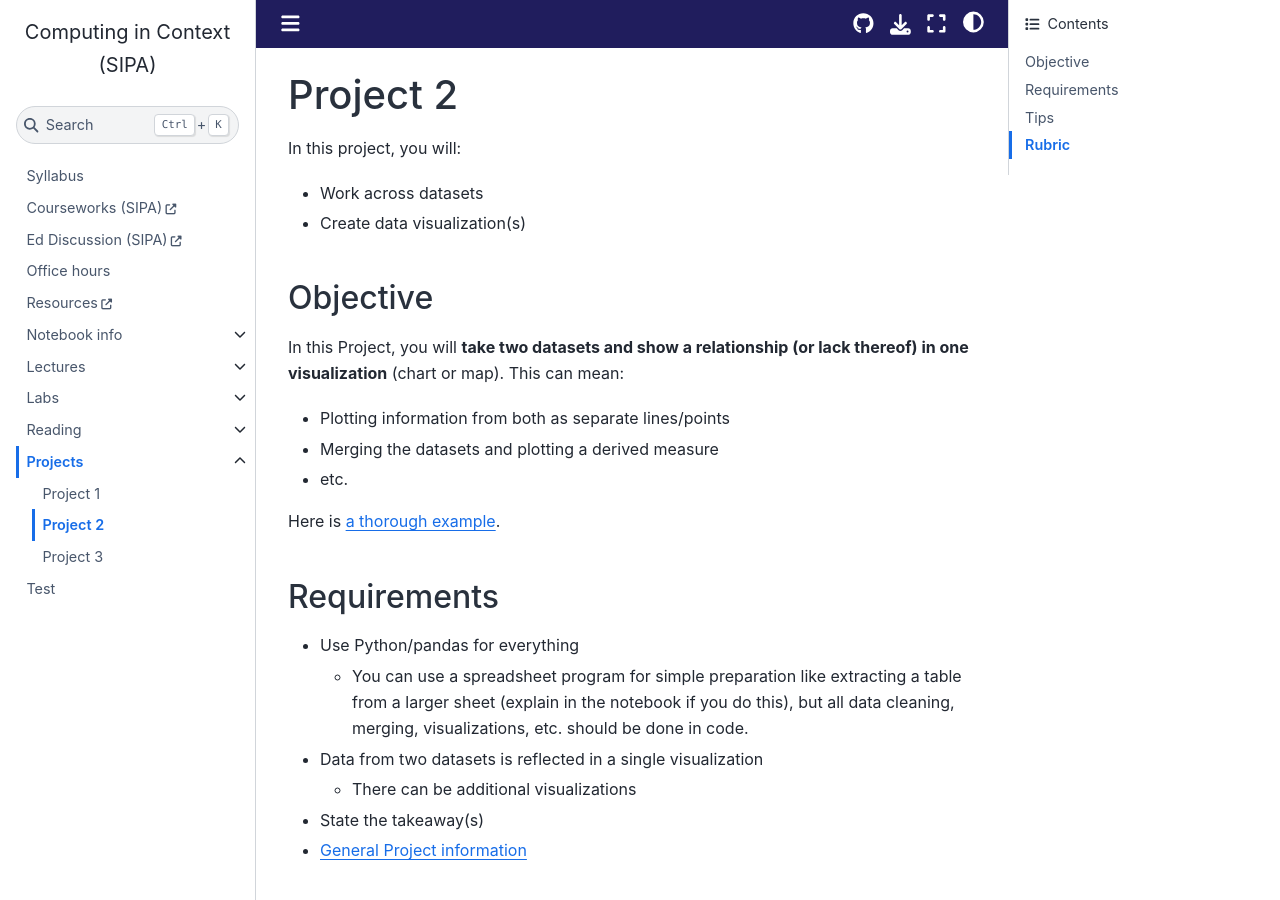
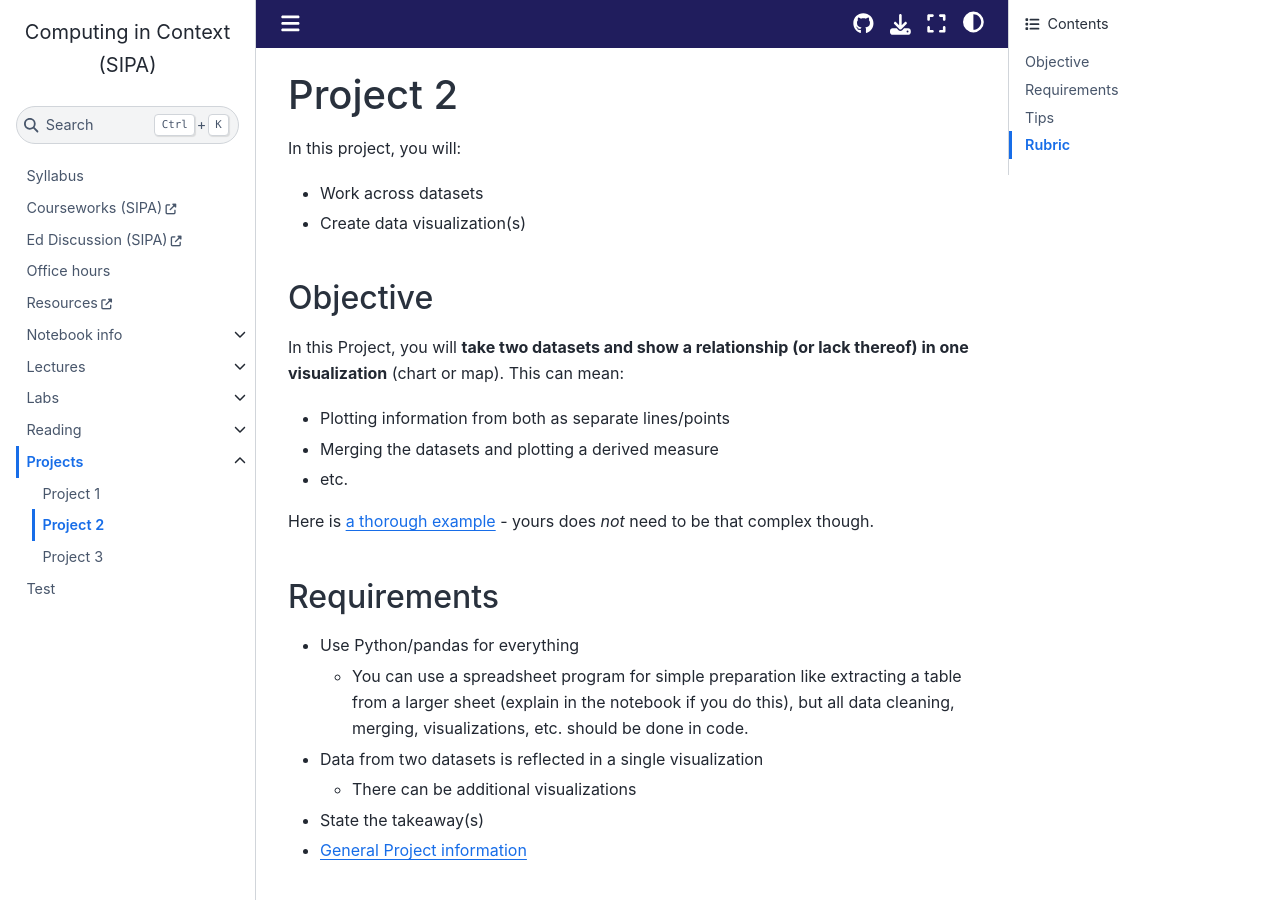
Before and after one commit to afeld/computing-in-context, a Jupyter Book: the page built from project_2.md, in a window 1280 px wide and 900 px high. Built offline with Jupyter Book 1.0.4 settings and Sphinx 7.4.7 and the Sphinx Book theme 1.1.4, drawn with Linux system fonts in a browser that asks for light colours; pages that are not in the unit, such as notebooks, are missing from menus; comment, search, counter and statistics services are not loaded.

Commit message:
clarify relative scopes of Projects

```diff
--- a/project_2.md
+++ b/project_2.md
@@ -13,7 +13,7 @@ In this Project, you will **take two datasets and show a relationship (or lack t
 - Merging the datasets and plotting a derived measure
 - etc.
 
-Here is [a thorough example](https://python-public-policy.afeld.me/en/columbia/final_project/universities.html).
+Here is [a thorough example](https://python-public-policy.afeld.me/en/columbia/final_project/universities.html) - yours does _not_ need to be that complex though.
 
 ## Requirements
 
```
Also changed, not shown: project_3.md (+2 -0 lines).
